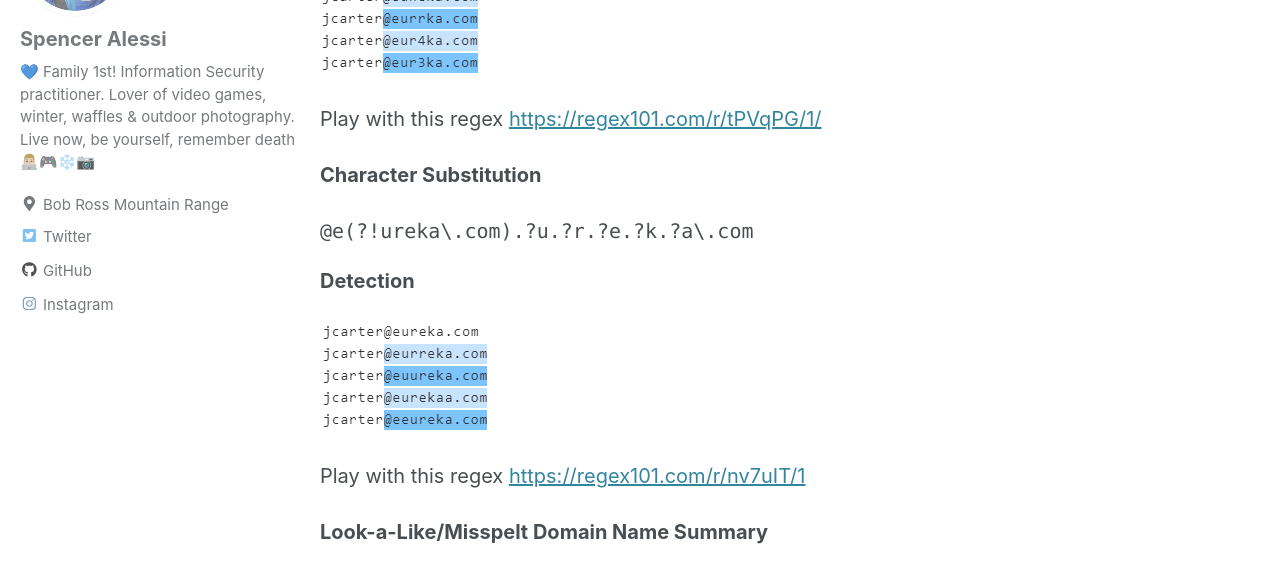
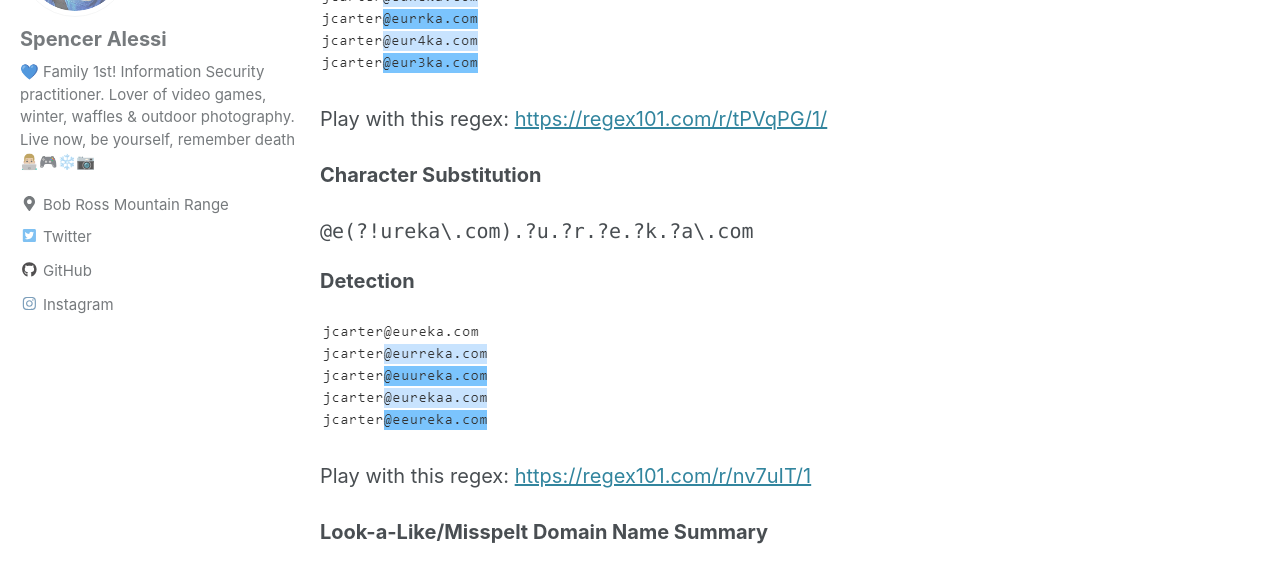
Before and after one commit to techspence/techspence.github.io, a Jekyll site: the page built from _posts/2019-03-15-Quick-And-Easy-Ways-To-Protect-Your-Company-From-CEO-Fraud.md, in a window 1280 px wide and 900 px high, scrolled down 1972 px. Shown: the part 153-730 px from the top of the window. Built offline with Jekyll 4.4.1, drawn with Linux system fonts in a browser that asks for light colours; cached includes are drawn as plain includes; some of the changed text lies outside the part shown.

```diff
--- a/_posts/2019-03-15-Quick-And-Easy-Ways-To-Protect-Your-Company-From-CEO-Fraud.md
+++ b/_posts/2019-03-15-Quick-And-Easy-Ways-To-Protect-Your-Company-From-CEO-Fraud.md
@@ -48,7 +48,7 @@ Here's some regex that can be used to detect look-a-like or misspelt domain name
 
 ![Letter Substitution Fake Domain](/assets/img/lettersubfake.png)
 
-Play with this regex [https://regex101.com/r/tPVqPG/1/](https://regex101.com/r/tPVqPG/1/)
+Play with this regex: [https://regex101.com/r/tPVqPG/1/](https://regex101.com/r/tPVqPG/1/)
 
 
 **Character Substitution**
@@ -60,7 +60,7 @@ Play with this regex [https://regex101.com/r/tPVqPG/1/](https://regex101.com/r/t
 
 ![Character Substitution Fake Domain](/assets/img/charactersubfake.png)
 
-Play with this regex [https://regex101.com/r/nv7uIT/1](https://regex101.com/r/nv7uIT/1)
+Play with this regex: [https://regex101.com/r/nv7uIT/1](https://regex101.com/r/nv7uIT/1)
 
 
 **Look-a-Like/Misspelt Domain Name Summary**
@@ -110,4 +110,4 @@ You can also combine these into one regex with the | character, wrapped with ()
 
 ![Character Substitution Fake CEO Name](/assets/img/charactersubfake-ceoname.png)
 
-Play with this regex [https://regex101.com/r/u1VvHb/1](https://regex101.com/r/u1VvHb/1)
+Play with this regex: [https://regex101.com/r/u1VvHb/1](https://regex101.com/r/u1VvHb/1)
```
